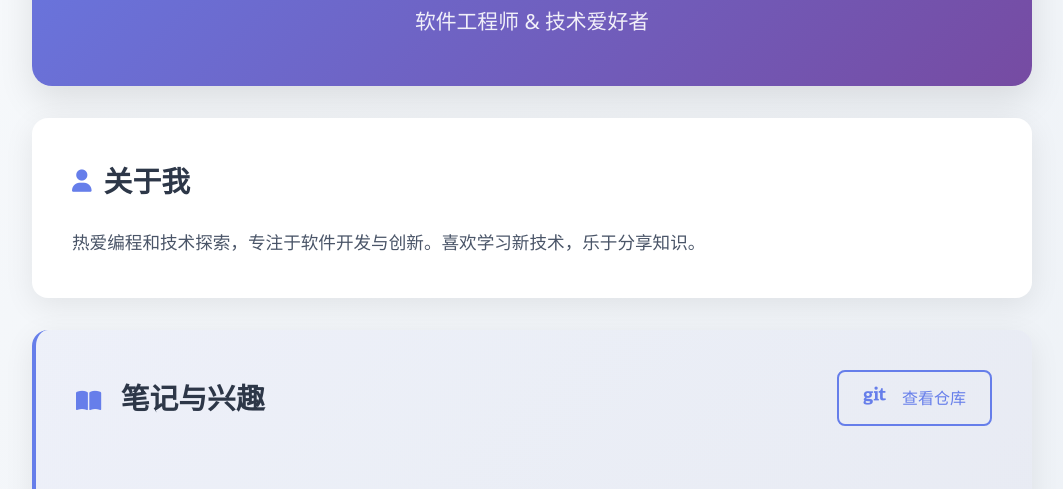
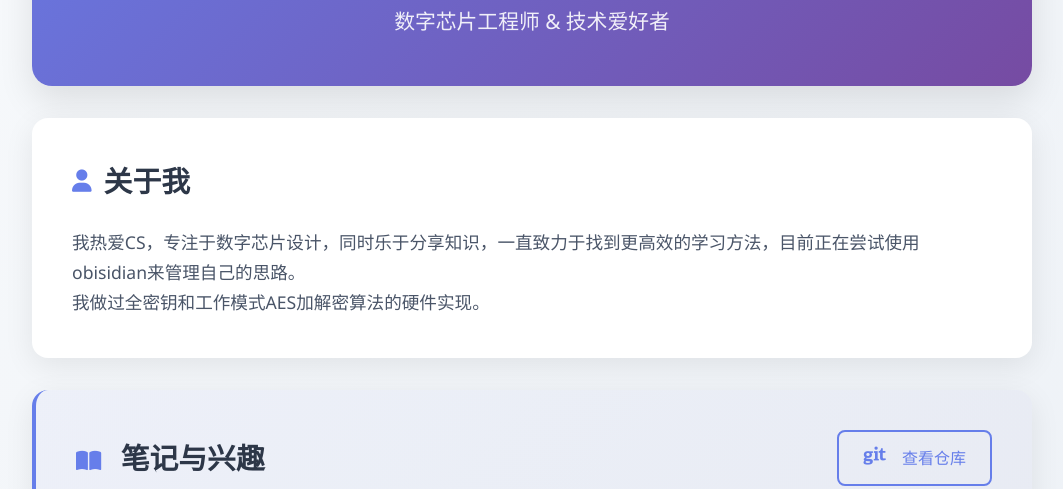
Before and after one commit to dg-bc/PROFILE, a plain HTML site: page index.html in a window 1280 px wide. Shown: the part 307-796 px from the top of the page, without its empty margins (108-1171 px from the left). Drawn offline with Linux system fonts and the light colour scheme.

Commit message:
essage修改个人简介

```diff
--- a/index.html
+++ b/index.html
@@ -16,13 +16,14 @@
         <header class="header-section">
             <img src="assets/images/hobby-photo.jpg" alt="饶辅天" class="avatar">
             <h1>饶辅天</h1>
-            <p class="subtitle">软件工程师 & 技术爱好者</p>
+            <p class="subtitle">数字芯片工程师 & 技术爱好者</p>
         </header>
 
         <!-- 关于我部分 -->
         <section class="content-section" id="about">
             <h2><i class="fas fa-user"></i> 关于我</h2>
-            <p>热爱编程和技术探索，专注于软件开发与创新。喜欢学习新技术，乐于分享知识。</p>
+            <p>我热爱CS，专注于数字芯片设计，同时乐于分享知识，一直致力于找到更高效的学习方法，目前正在尝试使用obisidian来管理自己的思路。</p>
+            <p>我做过全密钥和工作模式AES加解密算法的硬件实现。</p>
         </section>
 
         <!-- 笔记与兴趣统一区域 -->
```
